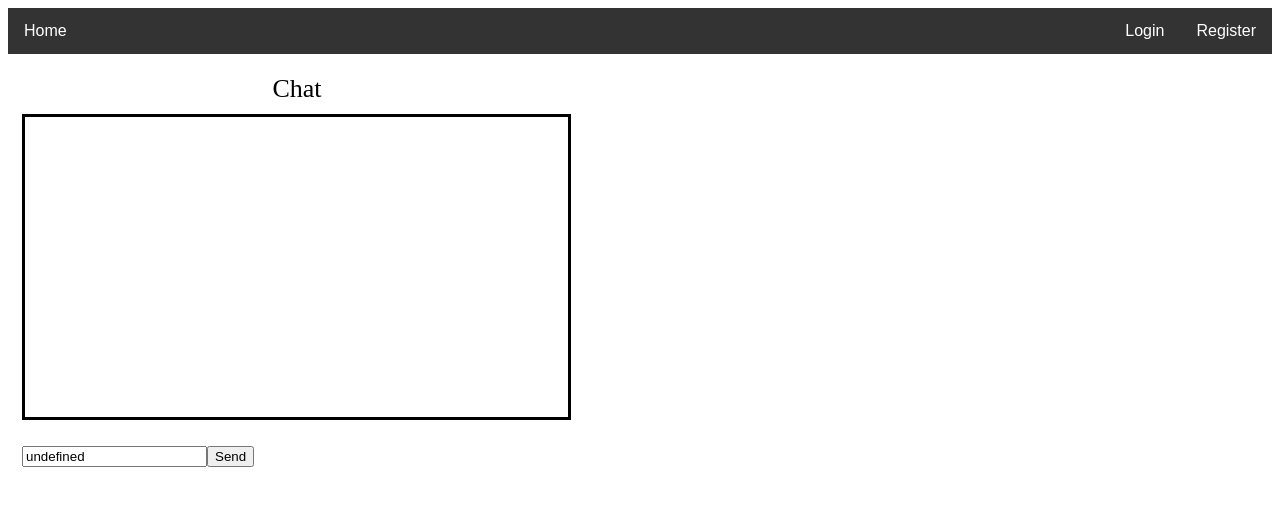
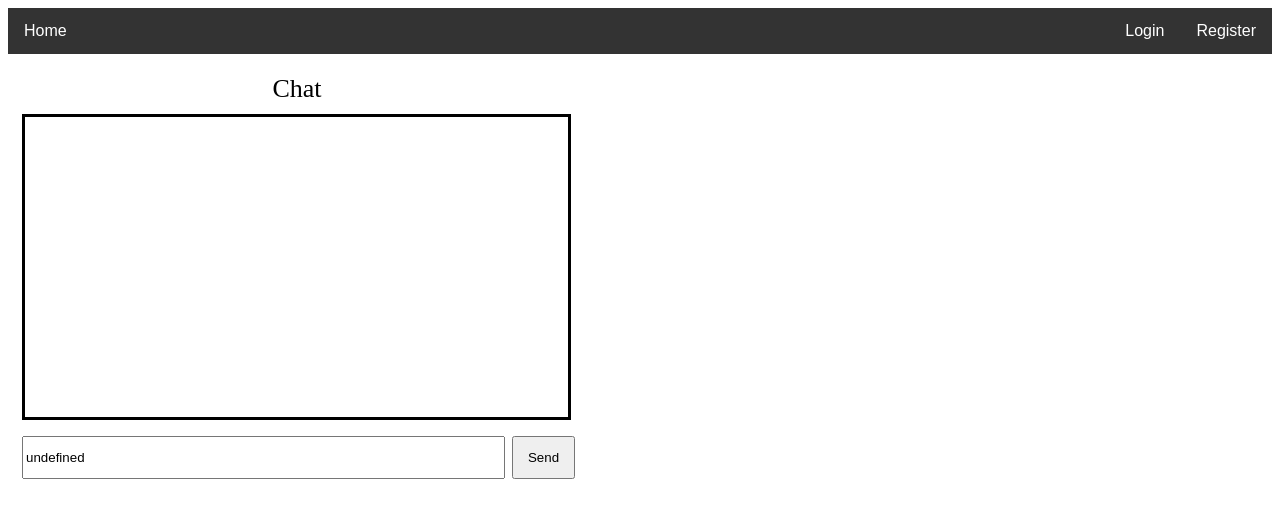
Before and after one commit to futer/stazteam2, an Angular app in the folder OlsztynHooligans/: page /chat in a window 1280 px wide. Shown: the top 518 px of the page. Built offline with nearby package versions, Linux system fonts and the light colour scheme.

Commit message:
stworzenie tymczasowych styli dla elementow czatu

```diff
--- a/OlsztynHooligans/src/app/chat/chat.component.scss
+++ b/OlsztynHooligans/src/app/chat/chat.component.scss
@@ -5,7 +5,6 @@ textarea {
 .textPlusSend {
   display:flex;
   flex-flow:flex-end;
-  margin-top: 10px;
   align-items: center;
   width: 550px;
 }
--- a/OlsztynHooligans/src/app/shared/button/button.component.scss
+++ b/OlsztynHooligans/src/app/shared/button/button.component.scss
@@ -0,0 +1,6 @@
+.chat-send {
+    vertical-align: middle;
+    height: 43px;
+    width: 63px;
+    margin-left: 7px;
+  }
--- a/OlsztynHooligans/src/app/shared/input/input.component.scss
+++ b/OlsztynHooligans/src/app/shared/input/input.component.scss
@@ -0,0 +1,4 @@
+.chat-input{
+    width:475px;
+    height:37px;
+  }
```
